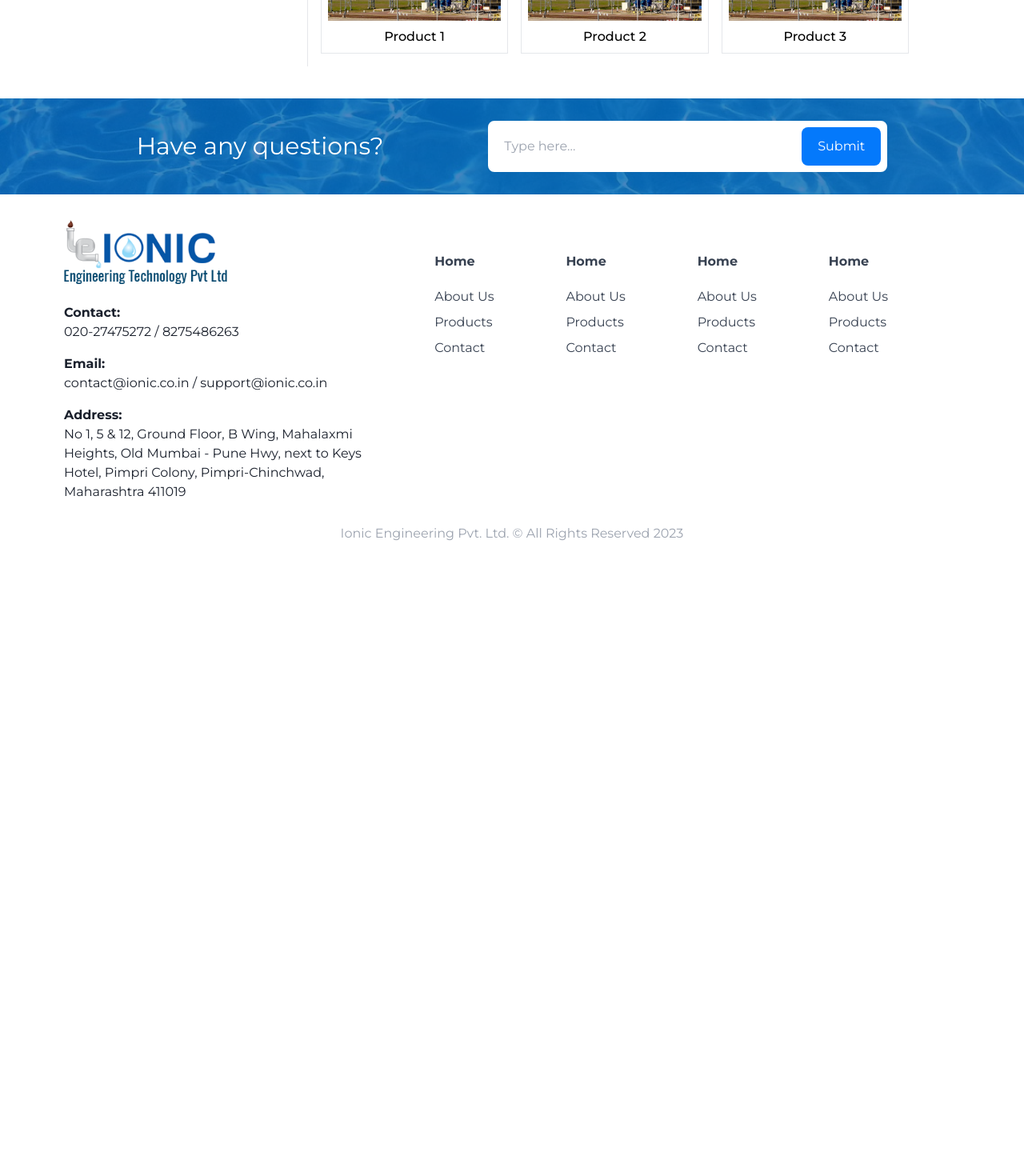
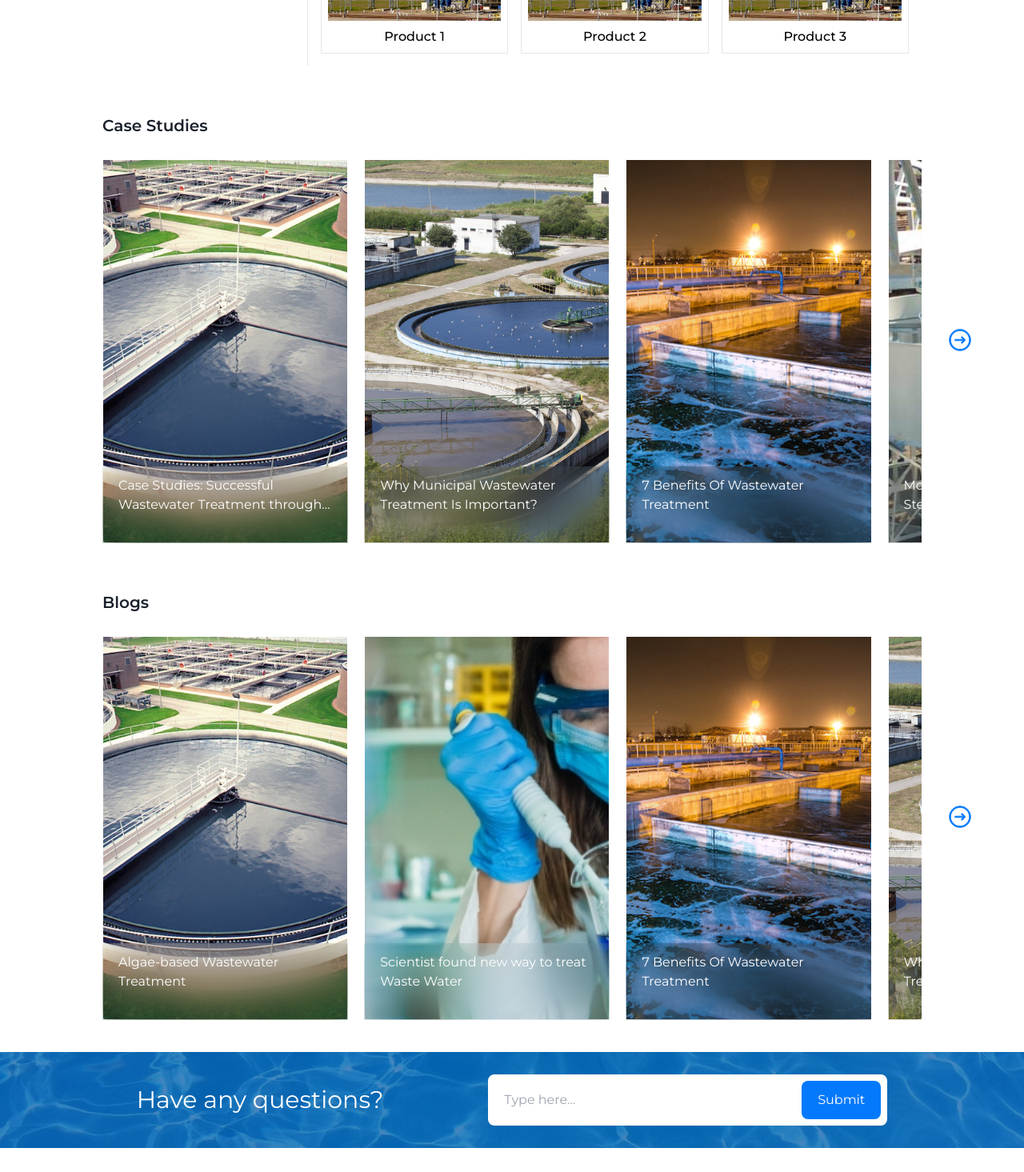
Before and after one commit to vaibhavuk-dev/ionic-web, a Next.js app: page / in a window 1280 px wide. Shown: the part 1620-3085 px from the top of the page at 80% size. Before the commit the page ends 2331 px from the top, so only its background shows below. Built offline with nearby package versions, Linux system fonts and the light colour scheme.

Commit message:
minor ui changes

```diff
--- a/app/(routes)/products/1/page.tsx
+++ b/app/(routes)/products/1/page.tsx
@@ -25,7 +25,7 @@ export default function Products1Page() {
                 </div>
             </div>
 
-            <div className="flex flex-col gap-20 my-20 px-32">
+            <div className="flex flex-col gap-20 my-20 px-32 bg-white">
 
                 <div className="">
                     <div className="flex gap-5">
@@ -143,7 +143,7 @@ export default function Products1Page() {
                 </div>
             </div>
 
-            <div className="pb-5">
+            <div className="bg-white">
                 <CaseStudiesCarousal
                     data={[
                         { post_title: "Case Studies: Successful Wastewater Treatment through Bioremediation", post_slug: "/case-study/1", post_image: "/blogs/blog2.png" },
@@ -153,7 +153,7 @@ export default function Products1Page() {
                     ]} />
             </div>
 
-                <div className="pb-5">
+            <div className="bg-white">
                 <BlogsCarousal
                     data={[
                         { post_title: "Algae-based Wastewater Treatment", post_slug: "/blogs/1", post_image: "/blogs/blog2.png" },
--- a/app/globals.css
+++ b/app/globals.css
@@ -21,7 +21,7 @@ html {
   }
 }
 
-basic-transition {
+.basic-transition {
   transition-property: all;
   transition-timing-function: cubic-bezier(0.4, 0, 0.2, 1);
   transition-duration: 300ms;
--- a/app/page.tsx
+++ b/app/page.tsx
@@ -2,6 +2,7 @@ import About from "@/components/About";
 import AnyQuestion from "@/components/AnyQuestion";
 import Blogs from "@/components/Blogs";
 import BlogsCarousal from "@/components/BlogsCarousal";
+import CaseStudiesCarousal from "@/components/CaseStudiesCarousal";
 import Footer from "@/components/Footer";
 import ImageCarousalHome from "@/components/ImageCarousalHome";
 import NavBar from "@/components/NavBar";
@@ -75,6 +76,26 @@ export default async function Home() {
 
             </div>
 
+            <div className="bg-white">
+                <CaseStudiesCarousal
+                    data={[
+                        { post_title: "Case Studies: Successful Wastewater Treatment through Bioremediation", post_slug: "/case-study/1", post_image: "/blogs/blog2.png" },
+                        { post_title: "Why Municipal Wastewater Treatment Is Important?", post_slug: "/blogs/1", post_image: "/blogs/blog4.png" },
+                        { post_title: "7 Benefits Of Wastewater Treatment", post_slug: "/blogs/1", post_image: "/blogs/blog3.png" },
+                        { post_title: "Monroe Environmental Saves Steel Mill $145,000 on Clarifier Upgrade", post_slug: "/case-study/1", post_image: "/casestudy/cs4.png" },
+                    ]} />
+            </div>
+
+            <div className="bg-white">
+                <BlogsCarousal
+                    data={[
+                        { post_title: "Algae-based Wastewater Treatment", post_slug: "/blogs/1", post_image: "/blogs/blog2.png" },
+                        { post_title: "Scientist found new way to treat Waste Water", post_slug: "/blogs/1", post_image: "/blogs/blog1.png" },
+                        { post_title: "7 Benefits Of Wastewater Treatment", post_slug: "/blogs/1", post_image: "/blogs/blog3.png" },
+                        { post_title: "Why Municipal Wastewater Treatment Is Important?", post_slug: "/blogs/1", post_image: "/blogs/blog4.png" },
+                    ]} />
+            </div>
+
             <AnyQuestion />
 
             <Footer />
--- a/components/BlogsCarousal.tsx
+++ b/components/BlogsCarousal.tsx
@@ -50,22 +50,22 @@ export default function ExpertReviews({ data }: { data: DataType }) {
         }
     };
     return (
-        <div className="w-full h-full px-7 mt-4  relative flex flex-col items-center justify-center md:items-start md:overflow-hidden md:px-0 lg:px-0 bg-white my-5">
+        <div className="w-full h-full px-7 relative flex flex-col items-center justify-center md:items-start md:overflow-hidden md:px-0 lg:px-0 bg-white py-5">
 
             <div className="px-32 flex flex-col gap-2">
                 <p className="text-xl w-fit font-semibold">Blogs</p>
                 <div className=" flex items-center h-[65vh] w-full overflow-hidden gap-5">
                     {data &&
                         data.map((post, index) => (
-                            <div className="group h-[60vh] w-[30%] flex relative flex-shrink-0 flex-grow-0 hover:h-[65vh] cursor-pointer" key={index} style={{ translate: `${-110 * imageIndex}%` }}>
+                            <div className="group h-[60vh] w-[30%] flex relative flex-shrink-0 flex-grow-0 hover:h-[65vh] cursor-pointer basic-transition" key={index} style={{ translate: `${-110 * imageIndex}%` }}>
                                 <img
                                     className="border border-white object-cover"
                                     src={post.post_image ? post.post_image : ""}
                                     alt=""
                                 />
-                                <div className="absolute bottom-0 left-0 w-full backdrop-blur-xl px-5 py-3 h-[20%] group-hover:h-[80%] group-hover:bg-blueb-700">
-                                    <p className="text-white text-md group-hover:font-semibold line-clamp-2 group-hover:line-clamp-none">{post.post_title}</p>
-                                    <p className="hidden group-hover:flex font-light text-white text-sm pt-2">
+                                <div className="absolute bottom-0 left-0 w-full backdrop-blur-xl px-5 py-3 h-[20%] group-hover:h-[80%] group-hover:bg-blueb-700 basic-transition">
+                                    <p className="text-white text-md group-hover:font-semibold line-clamp-2 group-hover:line-clamp-none basic-transition">{post.post_title}</p>
+                                    <p className="hidden group-hover:flex font-light text-white text-sm pt-2 basic-transition">
                                         30 models of fully automatic “Quick Cycle” demineralizers use 5th Generation Premium grade proprietary ion exchange resin process technology that provides unparalleled manufacturing advantage to industries that wants to reduce their water, waste water and chemical foot print. The flow rate ranges from 2.0- 60.0 m3/hr.
 
                                     </p>
--- a/components/CaseStudiesCarousal.tsx
+++ b/components/CaseStudiesCarousal.tsx
@@ -1,5 +1,4 @@
 "use client";
-import Image from "next/image";
 import { useEffect, useState } from "react";
 
 type PostData = {
@@ -50,22 +49,22 @@ export default function ExpertReviews({ data }: { data: DataType }) {
         }
     };
     return (
-        <div className="w-full h-full px-7 mt-4  relative flex flex-col items-center justify-center md:items-start md:overflow-hidden md:px-0 lg:px-0 bg-white my-5">
+        <div className="w-full h-full px-7 relative flex flex-col items-center justify-center md:items-start md:overflow-hidden md:px-0 lg:px-0 bg-white py-5">
 
             <div className="px-32 flex flex-col gap-2">
                 <p className="text-xl w-fit font-semibold">Case Studies</p>
                 <div className=" flex items-center h-[65vh] w-full overflow-hidden gap-5">
                     {data &&
                         data.map((post, index) => (
-                            <div className="group h-[60vh] w-[30%] flex relative flex-shrink-0 flex-grow-0 hover:h-[65vh] cursor-pointer" key={index} style={{ translate: `${-110 * imageIndex}%` }}>
+                            <div className="group h-[60vh] w-[30%] flex relative flex-shrink-0 flex-grow-0 hover:h-[65vh] cursor-pointer basic-transition" key={index} style={{ translate: `${-110 * imageIndex}%` }}>
                                 <img
                                     className="border border-white object-cover"
                                     src={post.post_image ? post.post_image : ""}
                                     alt=""
                                 />
-                                <div className="absolute bottom-0 left-0 w-full backdrop-blur-xl px-5 py-3 h-[20%] group-hover:h-[80%] group-hover:bg-blueb-700">
-                                    <p className="text-white text-md group-hover:font-semibold line-clamp-2 group-hover:line-clamp-none">{post.post_title}</p>
-                                    <p className="hidden group-hover:flex font-light text-white text-sm pt-2">
+                                <div className="absolute bottom-0 left-0 w-full backdrop-blur-xl px-5 py-3 h-[20%] group-hover:h-[80%] group-hover:bg-blueb-700 basic-transition">
+                                    <p className="text-white text-md group-hover:font-semibold line-clamp-2 group-hover:line-clamp-none basic-transition">{post.post_title}</p>
+                                    <p className="hidden group-hover:flex font-light text-white text-sm pt-2 basic-transition">
                                         30 models of fully automatic “Quick Cycle” demineralizers use 5th Generation Premium grade proprietary ion exchange resin process technology that provides unparalleled manufacturing advantage to industries that wants to reduce their water, waste water and chemical foot print. The flow rate ranges from 2.0- 60.0 m3/hr.
 
                                     </p>
```
Lines whose indentation alone changed are shown as unchanged.
